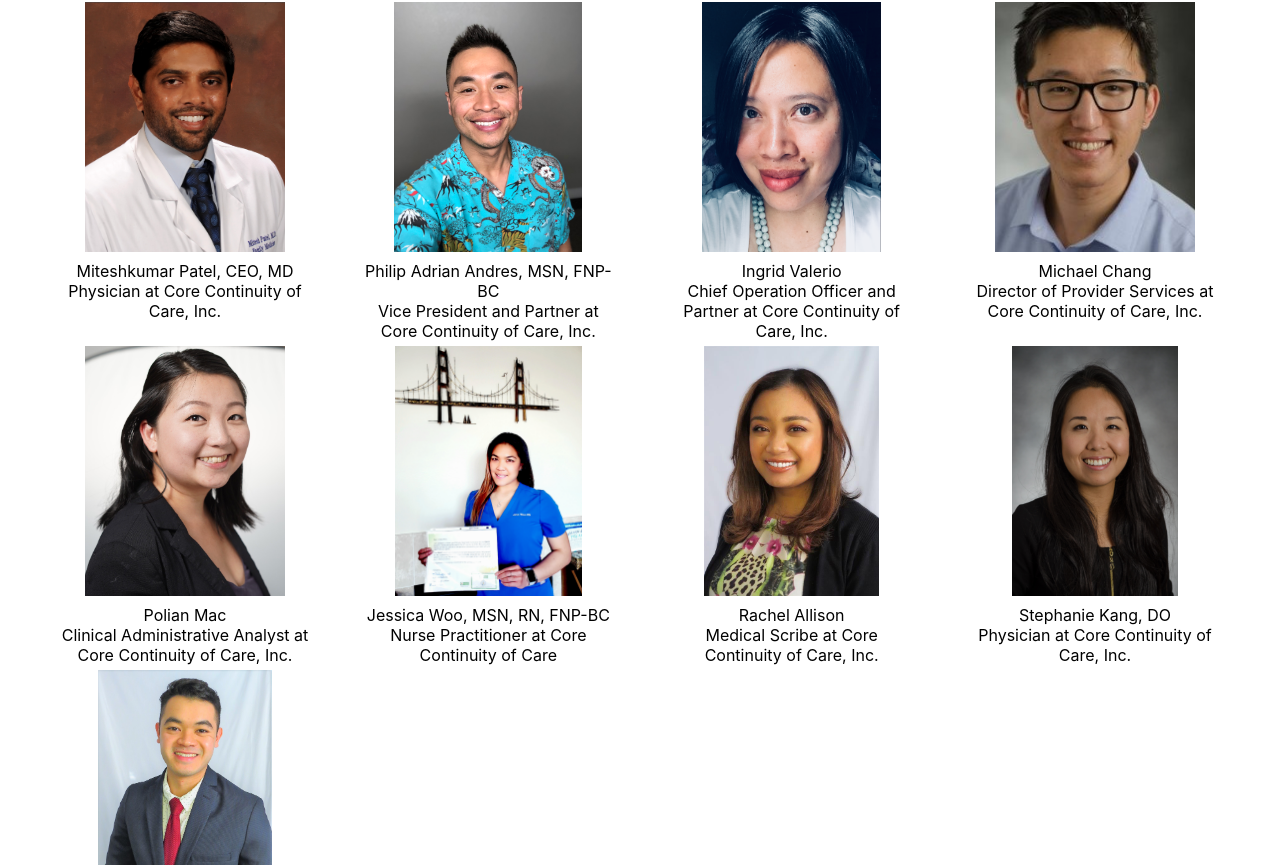
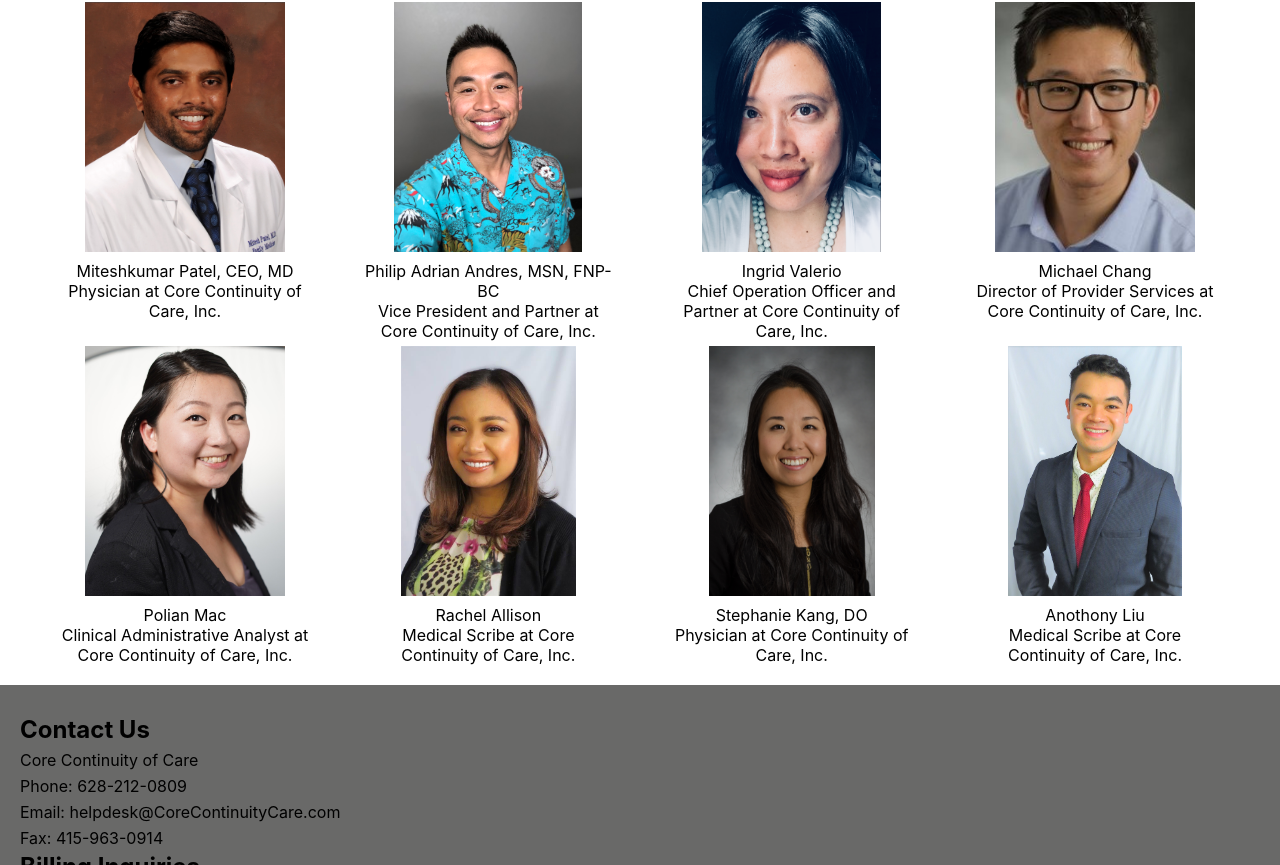
Before and after one commit to GilBu/corecontinuitycare, a React (Create React App) app: page /about in a window 1280 px wide. Shown: the part 355-1220 px from the top of the page. Built offline with nearby package versions, Linux system fonts and the light colour scheme.

Commit message:
remove jessica

```diff
--- a/src/components/pages/about/images.js
+++ b/src/components/pages/about/images.js
@@ -40,12 +40,6 @@ export const imagesList= [
     bio: 'Polian is an integral part of the patient care process as patients transition through different levels of care.  She assists in ensuring effective communication and the smooth transfer of patient data between clinical providers and facilities throughout the entirety of the patient stay.  From admission to discharge, Polian closely monitors clinical pathways with clinical providers to ensure positive outcomes.  Polian brings several years of scribe experience and leadership to Core Continuity of Care.  She previously served as a lead scribe within Verity Health System.  She earned her Bachelor of Science in Molecular, Cell, & Developmental Biology from the University of California, Santa Cruz. Polian is passionate about patient care and successful outcomes, and is actively pursuing a career as a physician.'
   },
   {
-    name: 'Jessica Woo, MSN, RN, FNP-BC',
-    title: 'Nurse Practitioner at Core Continuity of Care',
-    image: jWoo,
-    bio: "Jessica Gin Woo is a board-certified Family Nurse Practitioner who completed her Master's in Nursing at Bradley University in 2019 and her registered Nursing Degree at the College of San Mateo.Jessica has experience with bedside nursing in the Medical- Surgical and Cardiology departments.She enjoys teaching and providing holistic health and education to her patients."
-  },
-  {
     name: 'Rachel Allison',
     title: 'Medical Scribe at Core Continuity of Care, Inc.',
     image: rAllison,
```
